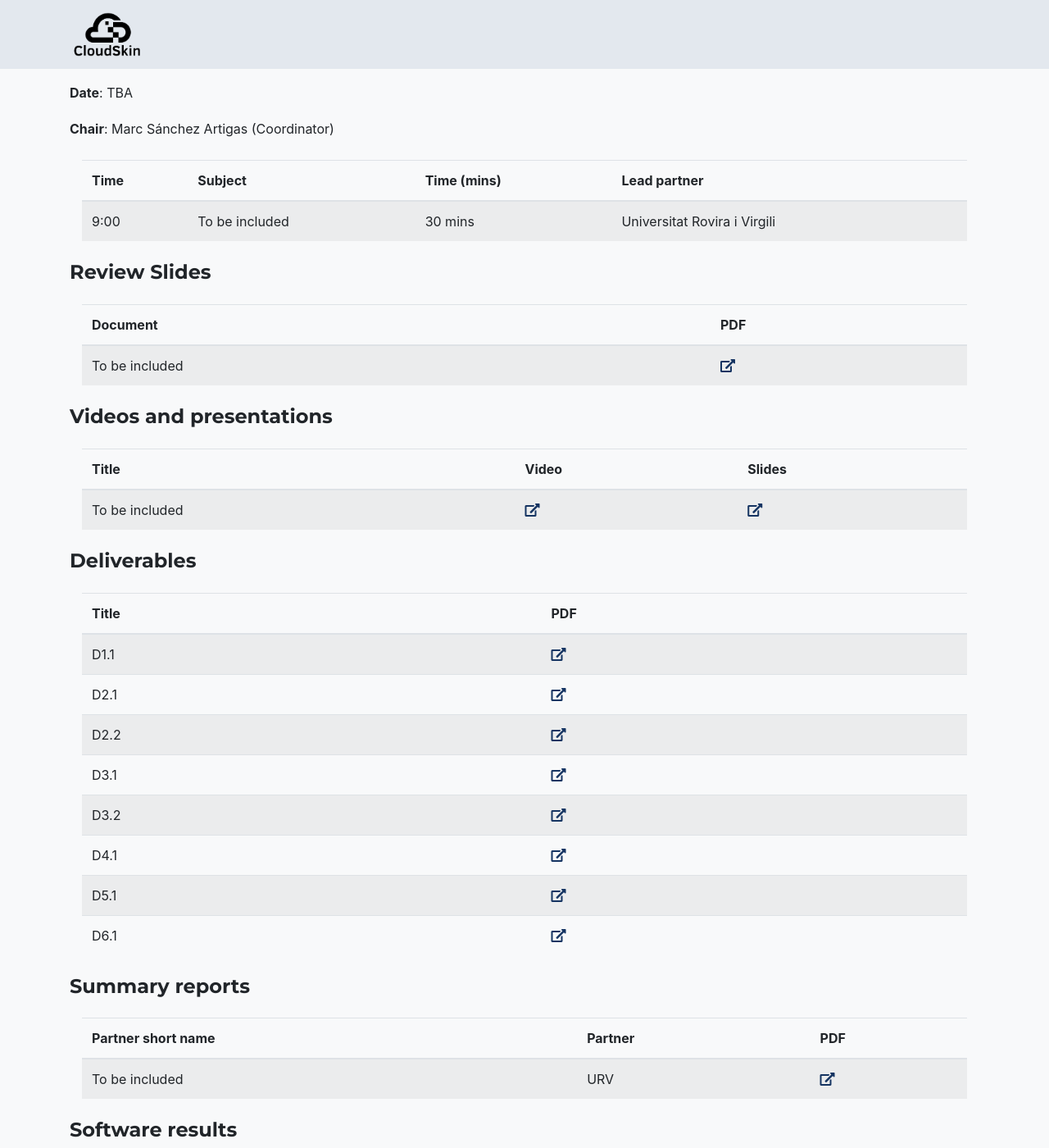
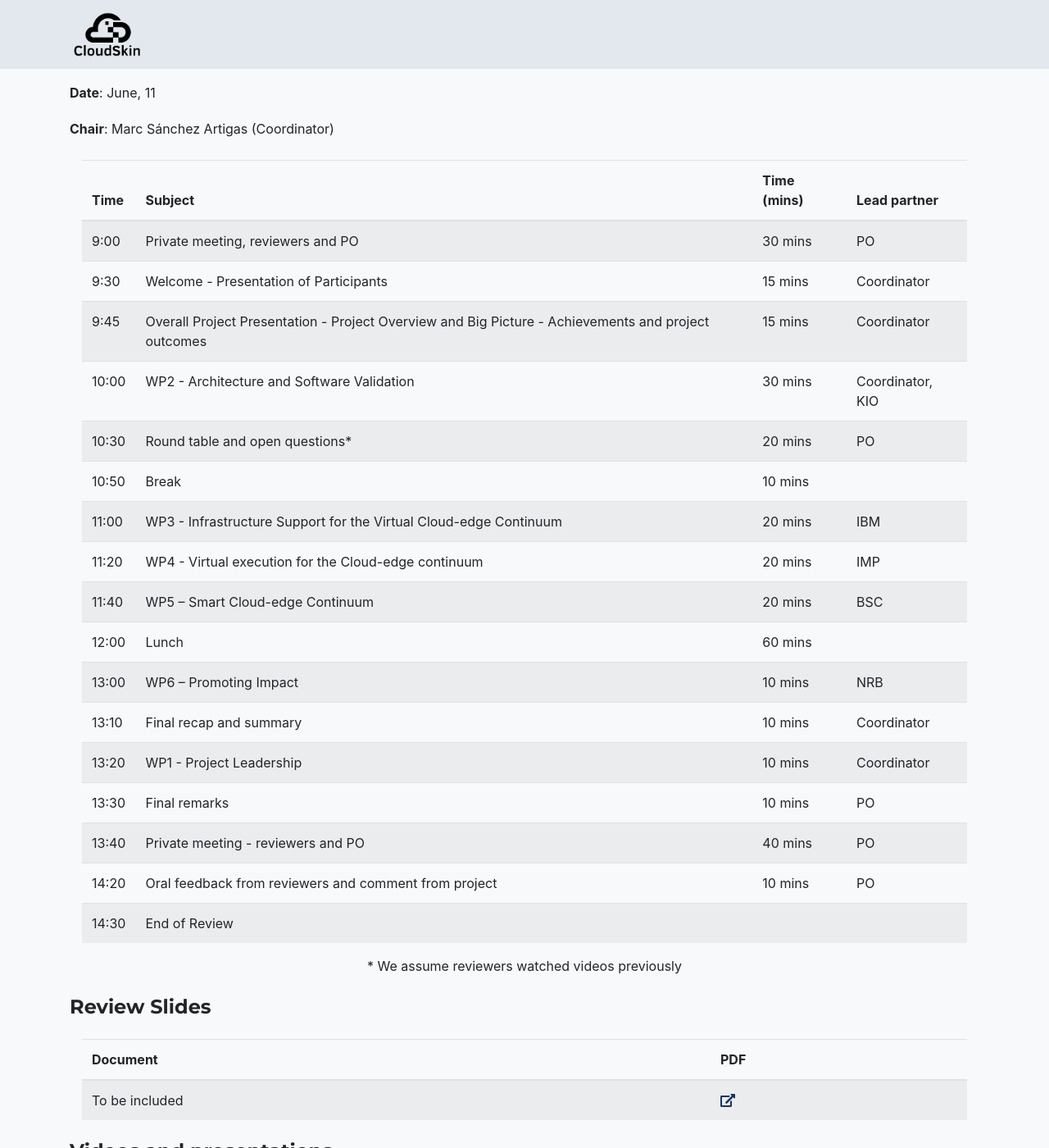
Before and after one commit to cloudskin-eu/cloudskin-eu.github.io, a Jekyll site: the page built from review.md, in a window 1280 px wide and 1400 px high, scrolled down 238 px. Shown: the whole window at 82% size. Built offline with Jekyll 4.4.1, drawn with Linux system fonts in a browser that asks for light colours; some web fonts are replaced; some of the changed text lies outside the part shown.

Commit message:
update review

```diff
--- a/_data/navigation.yml
+++ b/_data/navigation.yml
@@ -20,7 +20,5 @@ nav:
     section: portfolio
   - title: "Partners"
     section: partners
-  - title: "Review"
-    url: "/review"
   - title: "About"
     section: about
--- a/_data/sitetext.yml
+++ b/_data/sitetext.yml
@@ -106,9 +106,73 @@ results:
 review:
   events:
     - time: "9:00"
-      subject: To be included
+      subject: Private meeting, reviewers and PO
       duration: 30 mins
-      lead: Universitat Rovira i Virgili
+      lead: PO
+    - time: "9:30"
+      subject: Welcome - Presentation of Participants
+      duration: 15 mins
+      lead: Coordinator
+    - time: "9:45"
+      subject: Overall Project Presentation - Project Overview and Big Picture - Achievements and project outcomes
+      duration: 15 mins
+      lead: Coordinator
+    - time: "10:00"
+      subject: WP2 - Architecture and Software Validation
+      duration: 30 mins
+      lead: Coordinator, KIO
+    - time: "10:30"
+      subject: Round table and open questions*
+      duration: 20 mins
+      lead: PO
+    - time: "10:50"
+      subject: Break
+      duration: 10 mins
+      lead:
+    - time: "11:00"
+      subject: WP3 - Infrastructure Support for the Virtual Cloud-edge Continuum
+      duration: 20 mins
+      lead: IBM
+    - time: "11:20"
+      subject: WP4 - Virtual execution for the Cloud-edge continuum
+      duration: 20 mins
+      lead: IMP
+    - time: "11:40"
+      subject: WP5 – Smart Cloud-edge Continuum
+      duration: 20 mins
+      lead: BSC
+    - time: "12:00"
+      subject: Lunch
+      duration: 60 mins
+      lead:
+    - time: "13:00"
+      subject: WP6 – Promoting Impact
+      duration: 10 mins
+      lead: NRB
+    - time: "13:10"
+      subject: Final recap and summary
+      duration: 10 mins
+      lead: Coordinator
+    - time: "13:20"
+      subject: WP1 - Project Leadership
+      duration: 10 mins
+      lead: Coordinator
+    - time: "13:30"
+      subject: Final remarks
+      duration: 10 mins
+      lead: PO
+    - time: "13:40"
+      subject: Private meeting - reviewers and PO
+      duration: 40 mins
+      lead: PO
+    - time: "14:20"
+      subject: Oral feedback from reviewers and comment from project
+      duration: 10 mins
+      lead: PO
+    - time: "14:30"
+      subject: End of Review
+      duration:
+      lead:
   slides:
     - title: To be included
       link: "#"
--- a/review.md
+++ b/review.md
@@ -7,13 +7,13 @@ background: grey
 	<h2 class="section-heading text-uppercase">Cloudskin project review</h2>
 </div>
 
-#### Final Review Agenda
+#### Review Agenda
 
-__Meeting Subject__: Cloudskin final review
+__Meeting Subject__: Cloudskin review
 
-__Venue__: Webex meeting
+__Venue__: Microsoft Teams
 
-__Date__: TBA
+__Date__: June, 11
 
 __Chair__: Marc Sánchez Artigas (Coordinator)
 
@@ -39,6 +39,7 @@ __Chair__: Marc Sánchez Artigas (Coordinator)
 			{% endfor %}
 		</tbody>
 	</table>
+	* We assume reviewers watched videos previously
 </div>
 
 #### Review Slides
@@ -98,8 +99,8 @@ __Chair__: Marc Sánchez Artigas (Coordinator)
 		<tbody>
 			{% for deliverable in site.data.sitetext.results.deliverables %}
 			<tr>
-				<td>{{ deliverable.title }}</td>
-				<td><a href="{{ deliverable.link }}"><i class="fas fa-external-link-alt"></i></a></td>
+				<td>{{ deliverable.title }}  {{ deliverable.subtitle }}</td>
+				<td><a href="{{ deliverable.file }}"><i class="fas fa-external-link-alt"></i></a></td>
 			</tr>
 			{% endfor %}
 		</tbody>
```
Also changed, not shown: _news/n7.md (+1 -1 lines).
